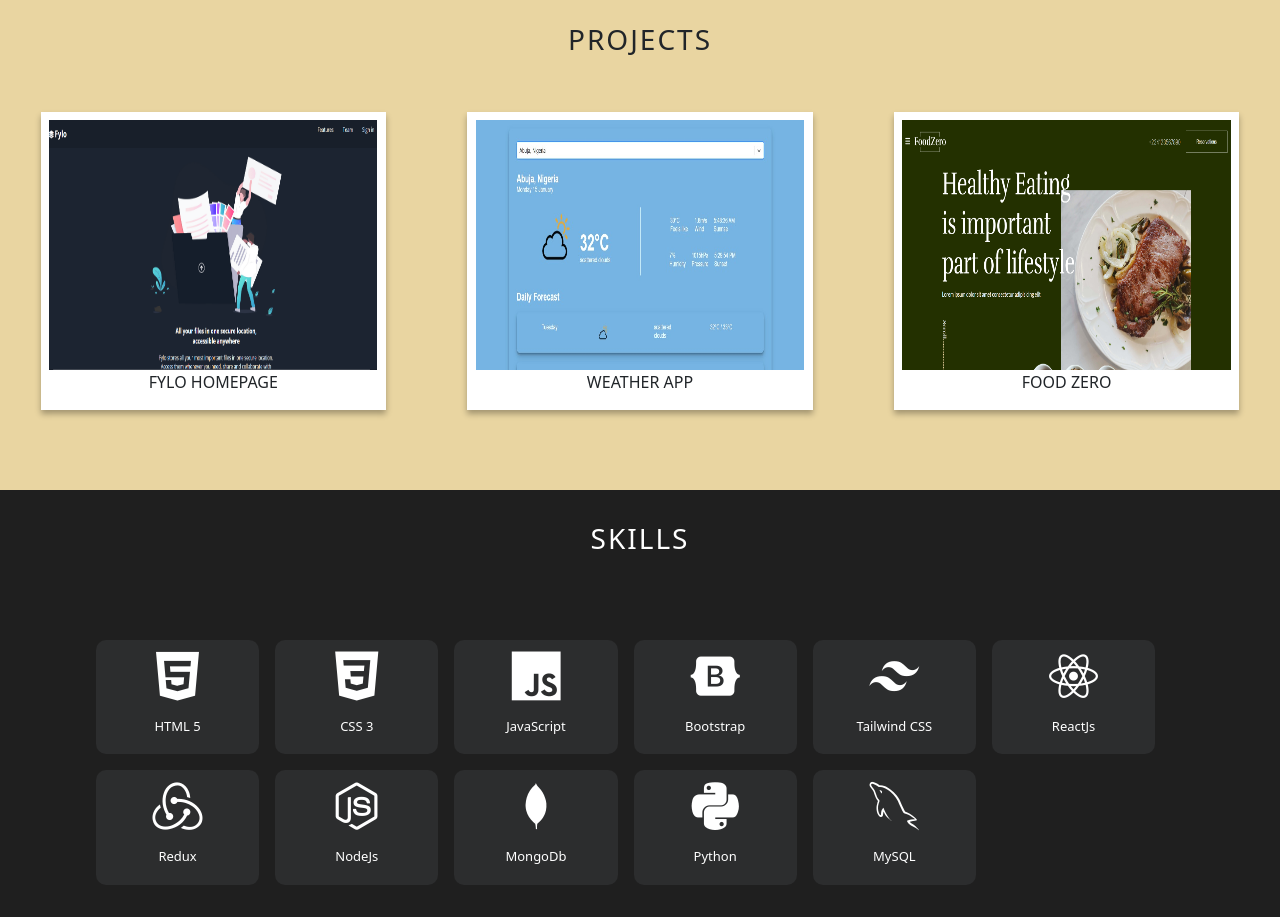
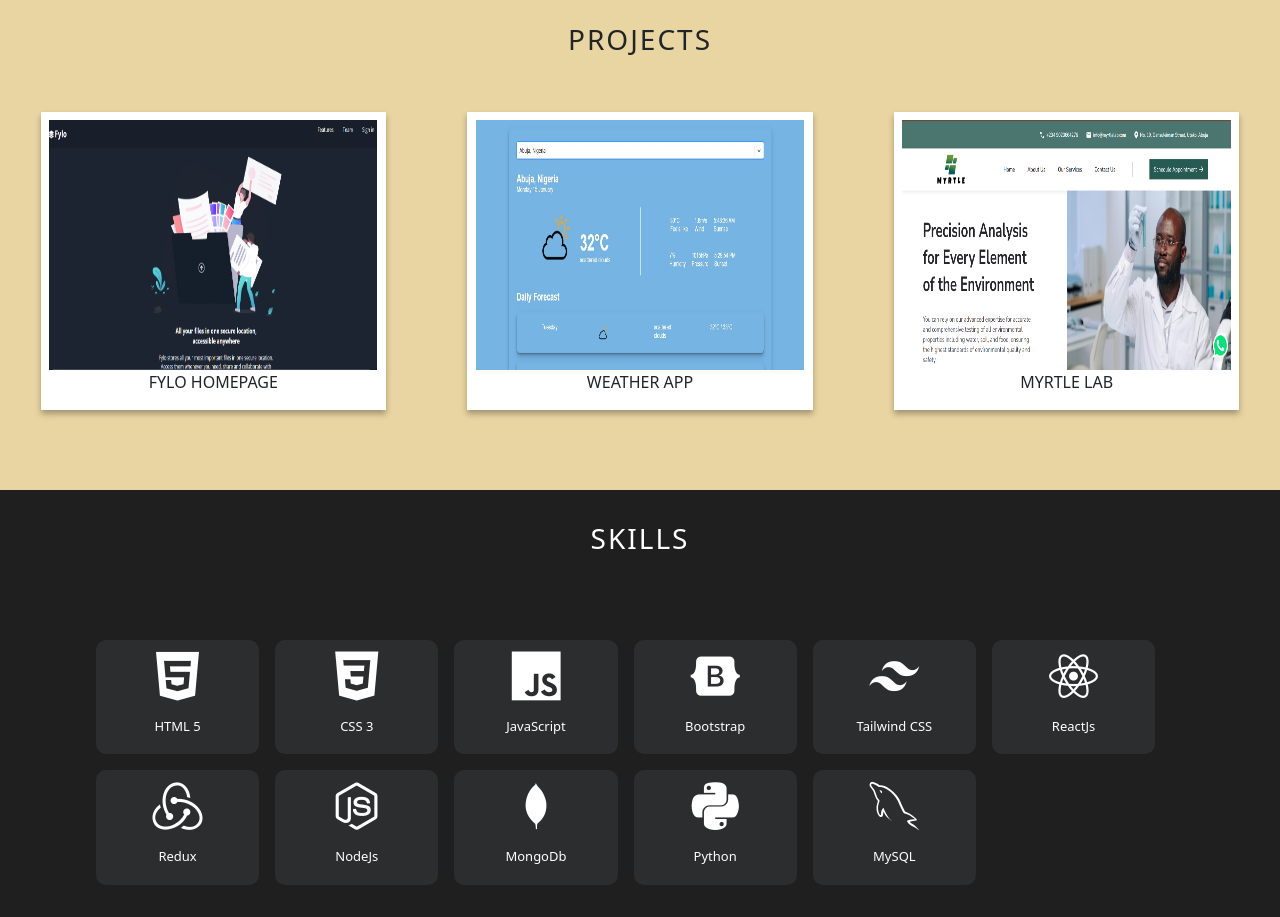
Before and after one commit to EdiongAlexander/portfolio, a React (Create React App) app: page / in a window 1280 px wide. Shown: the part 1020-1937 px from the top of the page. Built offline with nearby package versions, Linux system fonts and the light colour scheme.

Commit message:
updated projects

```diff
--- a/src/components/projects.jsx
+++ b/src/components/projects.jsx
@@ -1,5 +1,5 @@
 import React from "react";
-import { FoodZero, Fylo, WeatherApp } from "../images";
+import { Fylo, MyrtleLab, WeatherApp } from "../images";
 
 
 const Projects = () => {
@@ -24,11 +24,11 @@ const Projects = () => {
                 </div>
 
                 <div className="image">
-                    <img src={FoodZero} alt="food-zero" />
+                    <img src={MyrtleLab} alt="myrtlelab" />
                     {/* <div className="year-container">
                         <p className="year">React</p>
                     </div> */}
-                    <p><a href="https://food-zero-restaurant.vercel.app/" target="blank" className="p-links">FOOD ZERO</a></p>
+                    <p><a href="https://myrtle-lab.vercel.app/" target="blank" className="p-links">MYRTLE LAB</a></p>
                 </div>
 
             </div>
--- a/src/images/index.js
+++ b/src/images/index.js
@@ -7,6 +7,7 @@ import NGFlag from "./ng-flag.svg";
 import ProfilePic from "./profile-pic-2.jpg";
 import UKFlag from "./uk-flag.svg";
 import WeatherApp from "./weather-app.jpg";
+import MyrtleLab from "./myrtle-home.png";
 
 
 
@@ -20,4 +21,5 @@ export {
     ProfilePic,
     UKFlag,
     WeatherApp,
+    MyrtleLab,
 }
```
Also changed, not shown: src/images/myrtle-home.png (added).
